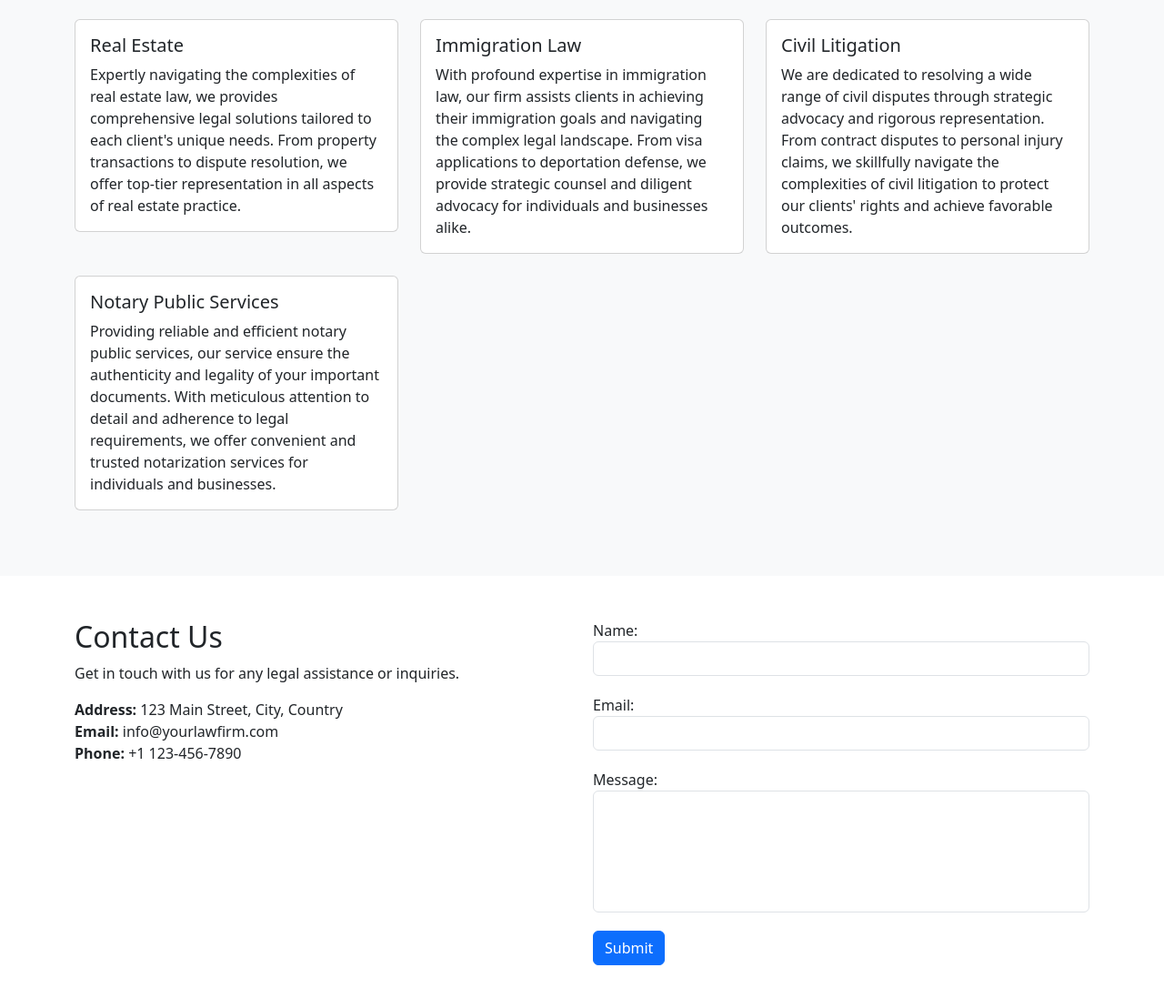
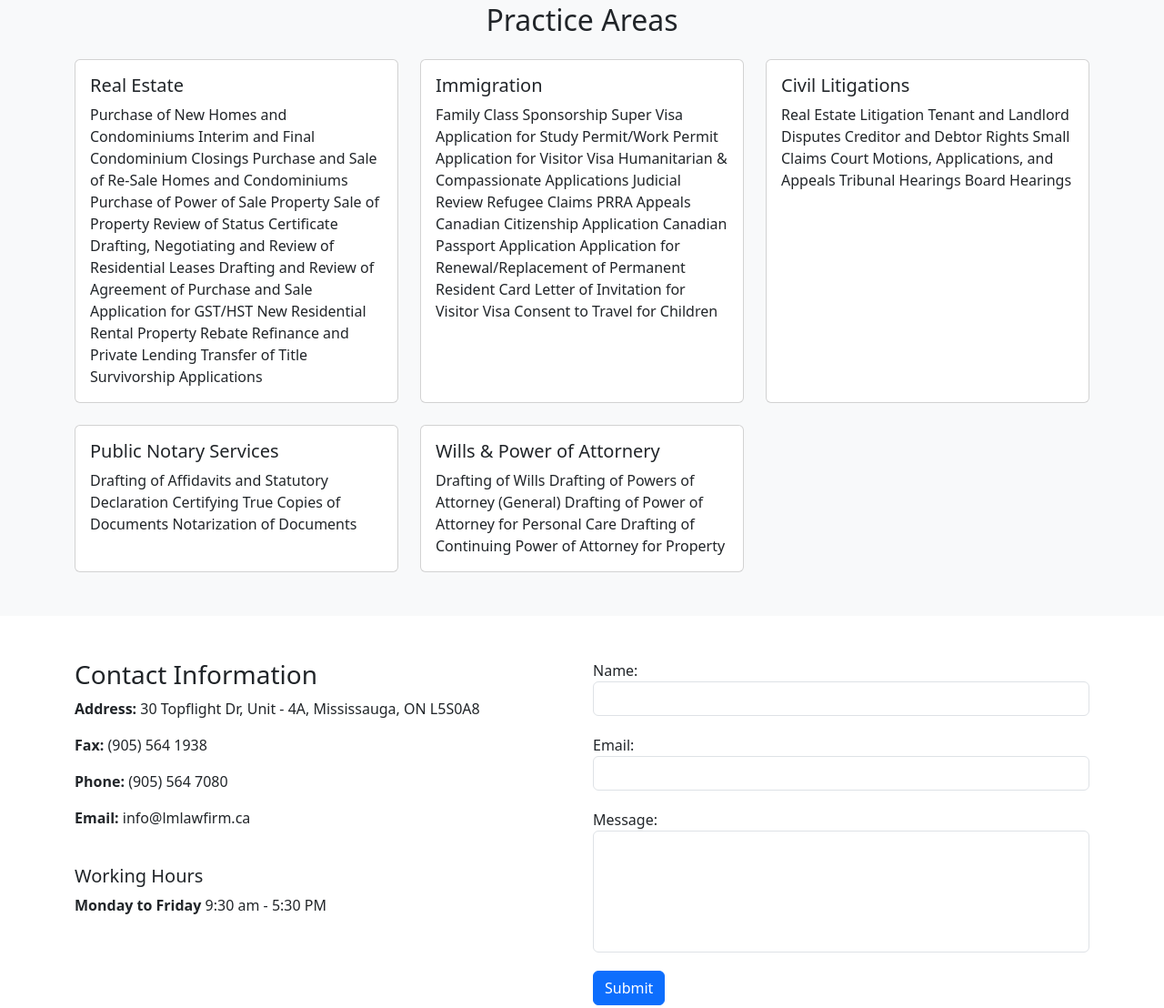
Before and after one commit to cslakshitmehta/lmlawfirm, a website with bundled scripts: page index.html in a window 1280 px wide. Shown: the part 1246-2354 px from the top of the page at 91% size. Built offline with nearby package versions, Linux system fonts and the light colour scheme; files whose address does not match are found by name.

Commit message:
added services page

```diff
--- a/css/style.css
+++ b/css/style.css
@@ -1,7 +1,20 @@
+.contact-strip {
+  background-color: #000000;
+  padding: 10px;
+  text-align: center;
+}
+
+.contact-strip p {
+  margin: 0;
+  color: #fff;
+  text-align: left;
+}
+
 .home-page .header {
   position: absolute;
   width: 100%;
   z-index: 1;
+  background: #2d2d2d;
 }
 
 .video-container {
@@ -30,11 +43,32 @@
 }
 
 .navbar-brand {
-  max-width: 130px;
+  max-width: 100px;
 }
 
 .navbar-brand img {
   width: 100%;
+}
+
+.navbar-nav li.nav-item {
+  margin-right: 35px;
+}
+
+.nav-link {
+  color: #fff;
+}
+
+.navbar-nav li.nav-item:last-child{
+  margin-right: 0px;
+}
+
+.service-img {
+  height: 250px;
+}
+
+.service-img img {
+  width: 100%;
+  height: 100%;
 }
 
 .footer .social-media li {
@@ -69,10 +103,6 @@
     font-size: 12px;
   }
 
-  .navbar-brand {
-    max-width: 100px;
-  }
-
   .navbar-collapse {
     background: #343434;
   }
@@ -87,4 +117,8 @@
     transform: unset;
     top: unset;
   }
+
+  .navbar-nav li.nav-item {
+    margin: 0px;
+  }
 }
--- a/index.html
+++ b/index.html
@@ -10,6 +10,21 @@
   </head>
 
   <body class="home-page">
+    <div class="contact-strip">
+      <div class="container">
+        <div class="row">
+          <div class="col-md-4">
+            <p>Email: info@lmlawfirm.ca</p>
+          </div>
+          <div class="col-md-4">
+            <p>Fax: (905) 564 1938</p>
+          </div>
+          <div class="col-md-4">
+            <p>Phone: (905) 564 7080</p>
+          </div>
+        </div>
+      </div>
+    </div>
     <header class="header">
       <nav class="navbar navbar-expand-lg navbar-dark">
         <div class="container">
@@ -34,6 +49,9 @@
               </li>
               <li class="nav-item">
                 <a class="nav-link" href="about.html">About Us</a>
+              </li>
+              <li class="nav-item">
+                <a class="nav-link" href="service.html">Services</a>
               </li>
               <li class="nav-item">
                 <a class="nav-link" href="contact.html">Contact Us</a>
@@ -96,64 +114,83 @@
     <section id="services" class="bg-light py-5">
       <div class="container">
         <h2 class="text-center mb-4">Practice Areas</h2>
-        <div class="row">
-          <div class="col-lg-4">
-            <div class="card mb-4">
+        <div class="row row-cols-1 row-cols-md-3 g-4">
+          <div class="col">
+            <div class="card h-100">
               <div class="card-body">
                 <h5 class="card-title">Real Estate</h5>
-                <p class="card-text">
-                  Expertly navigating the complexities of real estate law, we
-                  provides comprehensive legal solutions tailored to each
-                  client's unique needs. From property transactions to dispute
-                  resolution, we offer top-tier representation in all aspects of
-                  real estate practice.
-                </p>
+                <p class="card-text">Purchase of New Homes and Condominiums
+                  Interim and Final Condominium Closings
+                  Purchase and Sale of Re-Sale Homes and Condominiums
+                  Purchase of Power of Sale Property
+                  Sale of Property
+                  Review of Status Certificate
+                  Drafting, Negotiating and Review of Residential Leases
+                  Drafting and Review of Agreement of Purchase and Sale
+                  Application for GST/HST New Residential Rental Property Rebate
+                  Refinance and Private Lending
+                  Transfer of Title
+                  Survivorship Applications</p>
               </div>
             </div>
           </div>
-          <div class="col-lg-4">
-            <div class="card mb-4">
+          <div class="col">
+            <div class="card h-100">
               <div class="card-body">
-                <h5 class="card-title">Immigration Law</h5>
-                <p class="card-text">
-                  With profound expertise in immigration law, our firm assists
-                  clients in achieving their immigration goals and navigating
-                  the complex legal landscape. From visa applications to
-                  deportation defense, we provide strategic counsel and diligent
-                  advocacy for individuals and businesses alike.
-                </p>
+                <h5 class="card-title">Immigration</h5>
+                <p class="card-text">Family Class Sponsorship
+                  Super Visa
+                  Application for Study Permit/Work Permit
+                  Application for Visitor Visa
+                  Humanitarian & Compassionate Applications
+                  Judicial Review
+                  Refugee Claims
+                  PRRA
+                  Appeals
+                  Canadian Citizenship Application
+                  Canadian Passport Application
+                  Application for Renewal/Replacement of Permanent Resident Card
+                  Letter of Invitation for Visitor Visa
+                  Consent to Travel for Children</p>
               </div>
             </div>
           </div>
-          <div class="col-lg-4">
-            <div class="card mb-4">
+          <div class="col">
+            <div class="card h-100">
               <div class="card-body">
-                <h5 class="card-title">Civil Litigation</h5>
-                <p class="card-text">
-                  We are dedicated to resolving a wide range of civil disputes
-                  through strategic advocacy and rigorous representation. From
-                  contract disputes to personal injury claims, we skillfully
-                  navigate the complexities of civil litigation to protect our
-                  clients' rights and achieve favorable outcomes.
-                </p>
+                <h5 class="card-title">Civil Litigations</h5>
+                <p class="card-text">Real Estate Litigation
+                  Tenant and Landlord Disputes
+                  Creditor and Debtor Rights
+                  Small Claims
+                  Court Motions, Applications, and Appeals
+                  Tribunal Hearings
+                  Board Hearings</p>
               </div>
             </div>
           </div>
-          <div class="col-lg-4">
-            <div class="card mb-4">
+          <div class="col">
+            <div class="card h-100">
               <div class="card-body">
-                <h5 class="card-title">Notary Public Services</h5>
-                <p class="card-text">
-                  Providing reliable and efficient notary public services, our
-                  service ensure the authenticity and legality of your important
-                  documents. With meticulous attention to detail and adherence
-                  to legal requirements, we offer convenient and trusted
-                  notarization services for individuals and businesses.
-                </p>
+                <h5 class="card-title">Public Notary Services</h5>
+                <p class="card-text">Drafting of Affidavits and Statutory Declaration
+                  Certifying True Copies of Documents
+                  Notarization of Documents</p>
               </div>
             </div>
           </div>
-        </div>
+          <div class="col">
+              <div class="card h-100">
+                <div class="card-body">
+                  <h5 class="card-title">Wills & Power of Attornery</h5>
+                  <p class="card-text">Drafting of Wills
+                      Drafting of Powers of Attorney (General)
+                      Drafting of Power of Attorney for Personal Care
+                      Drafting of Continuing Power of Attorney for Property</p>
+                </div>
+              </div>
+          </div>
+      </div>
       </div>
     </section>
 
@@ -161,14 +198,15 @@
     <section id="contact" class="py-5 contact-us">
       <div class="container">
         <div class="row">
-          <div class="col-lg-6">
-            <h2>Contact Us</h2>
-            <p>Get in touch with us for any legal assistance or inquiries.</p>
-            <ul class="list-unstyled">
-              <li><strong>Address:</strong> 123 Main Street, City, Country</li>
-              <li><strong>Email:</strong> info@yourlawfirm.com</li>
-              <li><strong>Phone:</strong> +1 123-456-7890</li>
-            </ul>
+          <div class="col-md-6">
+            <h3>Contact Information</h3>
+            <p><strong>Address:</strong> 30 Topflight Dr, Unit - 4A, Mississauga, ON L5S0A8</p>
+            <p><strong>Fax:</strong> (905) 564 1938</p>
+            <p><strong>Phone:</strong> (905) 564 7080</p>
+            <p><strong>Email:</strong> info@lmlawfirm.ca</p>
+            <br />
+            <h5>Working Hours</h5>
+            <p><strong>Monday to Friday</strong> 9:30 am - 5:30 PM</p>
           </div>
           <div class="col-lg-6">
             <form id="contactForm">
```
Also changed, not shown: about.html (+18 -0 lines), contact.html (+23 -1 lines), service.html (added, +189 -0 lines), img/services/immigration.jpg (added), img/services/litigation.jpg (added), img/services/notary-public.jpg (added), img/services/real-estate.jpg (added), img/services/will-poa.jpg (added).
